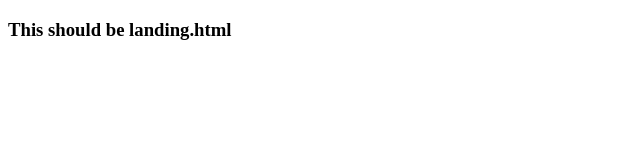
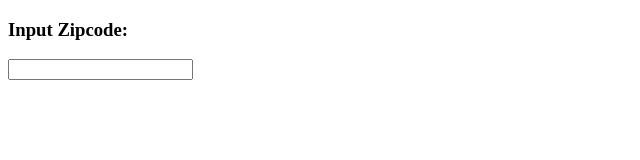
Before and after one commit to komali2/StoresInSmallSpaces, a website: page client/index.html in a window 1280 px wide. Shown: the whole page, without its empty margins (0-640 px from the left). Drawn offline with nearby package versions, Linux system fonts and the light colour scheme; some packages are replaced by stand-ins of ours.

Commit message:
core: added textbox with ngmodel to landing

```diff
--- a/client/app/landing/landing.html
+++ b/client/app/landing/landing.html
@@ -1,3 +1,4 @@
 <div id='landing' class='container'>
-  <h3> This should be landing.html</h3>
+  <h3>  Input Zipcode: </h3>
+  <input type='text'id='searchbox' ng-model='zipcode' />
 </div>
```
